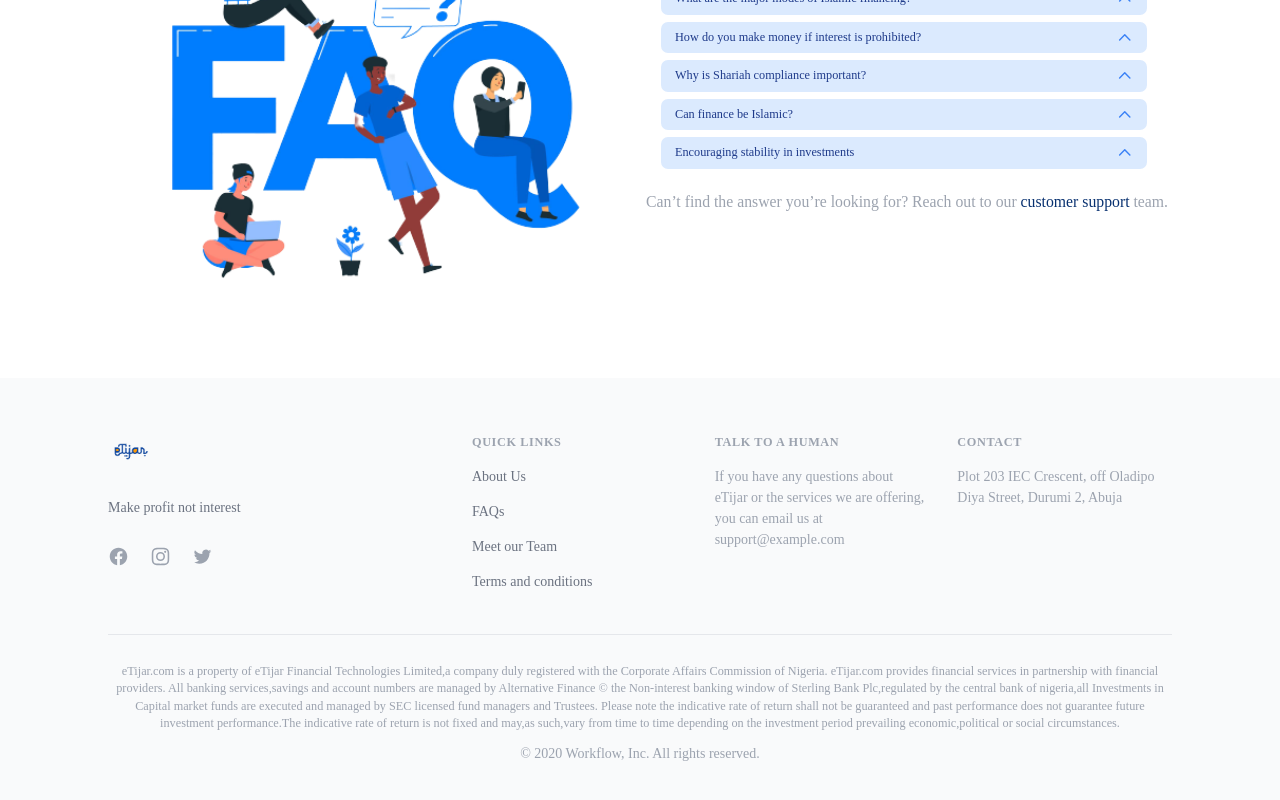
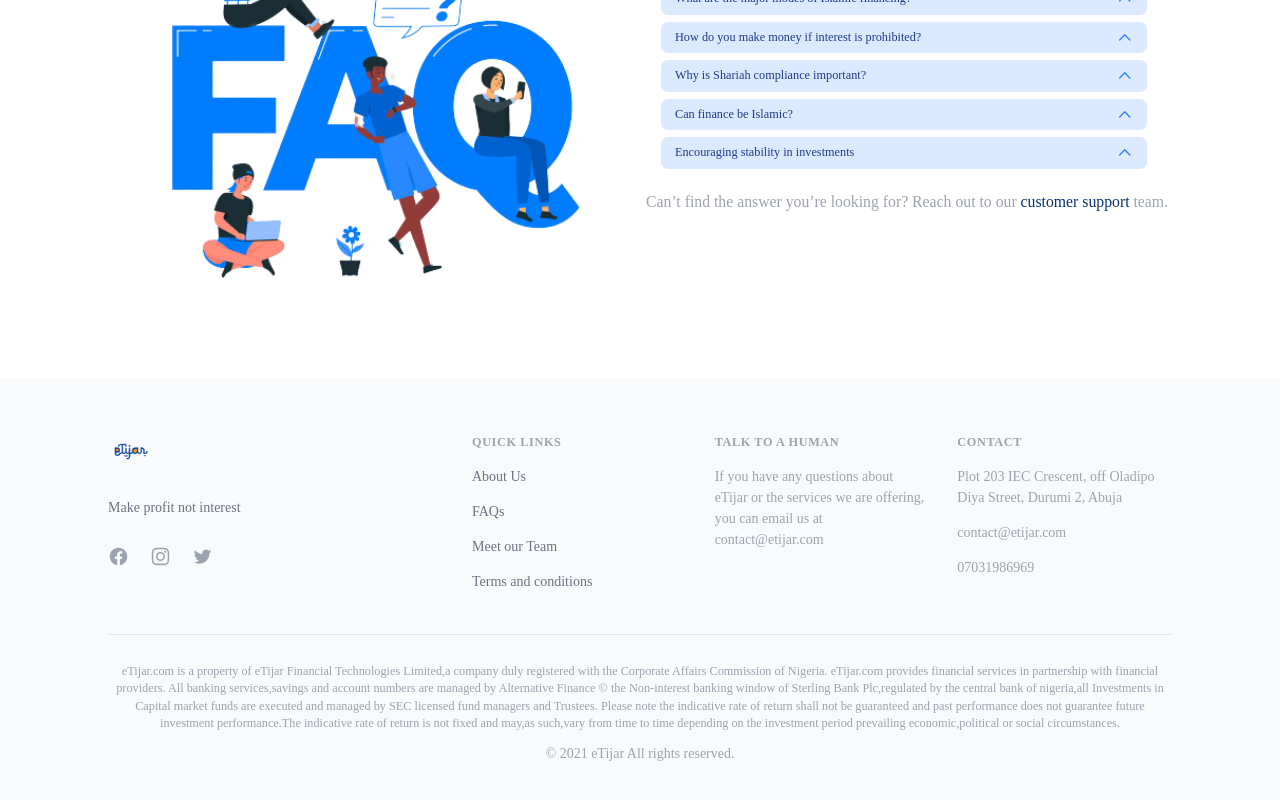
Before and after one commit to eTijar/etijar-landing, a Next.js app: page / in a window 1280 px wide. Shown: the part 4241-5041 px from the top of the page. Built offline with nearby package versions, Linux system fonts and the light colour scheme; what @tailwindcss/typography would draw is missing.

Commit message:
Footer contents

```diff
--- a/components/MaxFooter.tsx
+++ b/components/MaxFooter.tsx
@@ -56,11 +56,13 @@
 					</div>
 					<div className="flex flex-col justify-around w-52 mt-10 ">
 						<p className="font-bold text-primary-900 text-lg mb-4">Talk to a human</p>
-						<p className="text-primary-800">If you have any questions about eTijar or the services we are offering, you can email us at support@example.com</p>
+						<p className="text-primary-800">If you have any questions about eTijar or the services we are offering, you can email us at contact@etijar.com</p>
 					</div>
 					<div className="flex flex-col justify-around w-52 mt-10">
 						<p className="font-bold primary-900 text-lg mb-4">Contact</p>
 						<p className="text-primary-800">Plot 203 IEC Crescent, off Oladipo Diya Street, Durumi 2, Abuja</p>
+						<p className="text-primary-800">contact@etijar.com</p>
+						<p className="text-primary-800">07031986969</p>
 					</div>
 				</div>
 			</div>
@@ -179,12 +181,13 @@
 						<div className="md:grid md:grid-cols-2 md:gap-8 col-span-2">
 							<div>
 								<h3 className="text-sm font-semibold text-gray-400 tracking-wider uppercase">Talk to a human</h3>
-								<p className="text-gray-400 font-light mt-4">If you have any questions about eTijar or the services we are offering, you can email us at support@example.com</p>
+								<p className="text-gray-400 font-light mt-4">If you have any questions about eTijar or the services we are offering, you can email us at contact@etijar.com</p>
 							</div>
 							<div className="mt-12 md:mt-0">
 								<h3 className="text-sm font-semibold text-gray-400 tracking-wider uppercase">Contact</h3>
                                 <p className="text-gray-400 font-light mt-4">Plot 203 IEC Crescent, off Oladipo Diya Street, Durumi 2, Abuja</p>
-
+								<p className="text-gray-400 font-light mt-4">contact@etijar.com</p>
+								<p className="text-gray-400 font-light mt-4">07031986969</p>
 							</div>
 						</div>
 					</div>
@@ -195,7 +198,8 @@
 						Alternative Finance &copy; the Non-interest banking window of Sterling Bank Plc,regulated by the central bank of nigeria,all Investments in Capital market funds are executed and managed by SEC licensed fund managers and Trustees. Please note the indicative rate of return shall not be
 						guaranteed and past performance does not guarantee future investment performance.The indicative rate of return is not fixed and may,as such,vary from time to time depending on the investment period prevailing economic,political or social circumstances.
 					</p>
-					<p className="text-base mt-3 text-gray-400 xl:text-center">&copy; 2020 Workflow, Inc. All rights reserved.</p>
+					<p className="text-base mt-3 text-gray-400 xl:text-center">&copy; 2021 eTijar All rights reserved.</p>
+					{/*<p className="text-base mt-3 text-gray-400 xl:text-center">&copy; 2020 Workflow, Inc. All rights reserved.</p>*/}
 				</div>
 			</div>
 		</footer>
```
